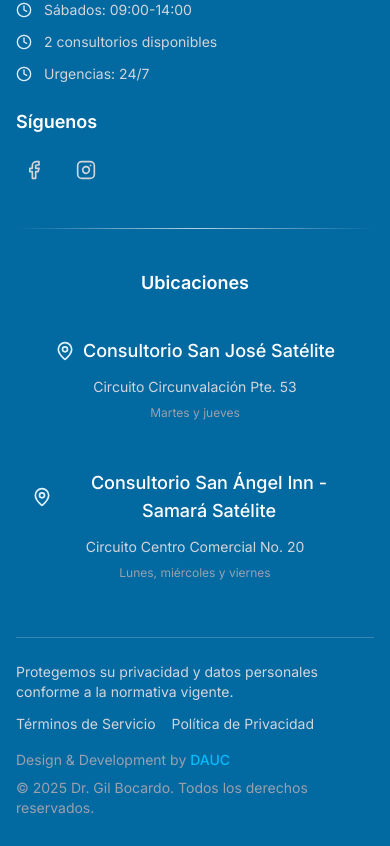
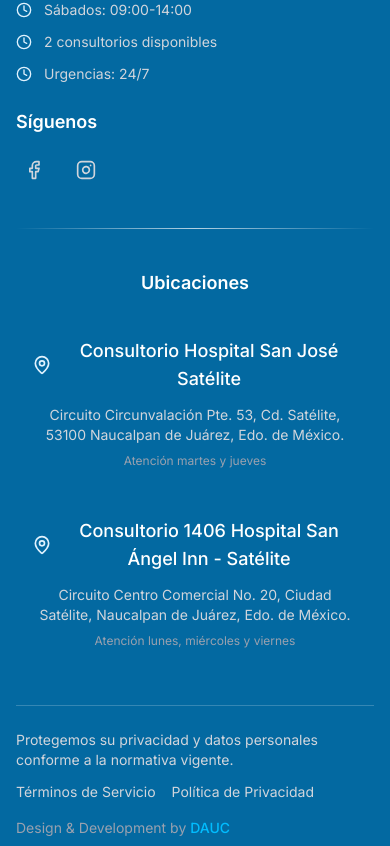
Before and after one commit to Team3DD/v1, a Next.js app: page /blog in a window 390 px wide. Shown: the part 7795-8641 px from the top of the page. Built offline with nearby package versions, Linux system fonts and the light colour scheme.

Commit message:
Actualiza button

```diff
--- a/app/citas/page.tsx
+++ b/app/citas/page.tsx
@@ -20,8 +20,9 @@ const MapCard = ({
   googleMapsUrl: string
 }) => {
   return (
-    <div className="bg-white rounded-xl shadow-lg border border-gray-200 overflow-hidden">
-      <div className="h-80 bg-gray-100 relative">
+    <div className="bg-white rounded-xl shadow-lg border border-gray-200 overflow-hidden flex flex-col h-full">
+      {/* Mapa - Ocupa la parte superior */}
+      <div className="h-80 w-full bg-gray-100 relative shrink-0">
         <iframe
           src={mapSrc}
           width="100%"
@@ -32,29 +33,31 @@ const MapCard = ({
           referrerPolicy="no-referrer-when-downgrade"
           title={`Mapa de ${title}`}
         />
-        <a
-          href={googleMapsUrl}
-          target="_blank"
-          rel="noopener noreferrer"
-          className="absolute inset-0 bg-transparent hover:bg-black hover:bg-opacity-5 transition-all duration-300 flex items-center justify-center group"
-        >
-          <div className="bg-white bg-opacity-90 px-3 py-1 rounded-md opacity-0 group-hover:opacity-100 transition-opacity duration-300 pointer-events-none">
-            <span className="text-xs font-medium text-gray-700">Abrir en Google Maps</span>
-          </div>
-        </a>
       </div>
-      <div className="p-4 grid grid-cols-1 md:grid-cols-2 gap-2 items-end" style={{ backgroundColor: 'var(--medical-light)' }}>
-        <div>
-          <h4 className="font-bold text-lg mb-1" style={{ color: 'var(--medical-primary)' }}>{title}</h4>
-          <p className="text-sm mb-1" style={{ color: 'var(--medical-secondary)' }}>{address}</p>
-          <p className="text-sm font-medium" style={{ color: 'var(--medical-secondary)' }}>{schedule}</p>
+
+      {/* Bloque inferior de información (estilo tarjeta azul) */}
+      <div
+        className="p-5 flex-1 flex flex-col sm:flex-row sm:items-end justify-between gap-4"
+        style={{ backgroundColor: 'var(--medical-light)' }}
+      >
+        <div className="flex flex-col gap-1">
+          <h4 className="font-bold text-lg leading-tight" style={{ color: 'var(--medical-primary)' }}>
+            {title}
+          </h4>
+          <p className="text-sm leading-relaxed" style={{ color: 'var(--medical-secondary)' }}>
+            {address}
+          </p>
+          <p className="text-sm font-medium mt-0.5" style={{ color: 'var(--medical-secondary)' }}>
+            {schedule}
+          </p>
         </div>
-        <div className="flex justify-end">
+
+        <div className="flex justify-start sm:justify-end shrink-0">
           <a
             href={googleMapsUrl}
             target="_blank"
             rel="noopener noreferrer"
-            className="inline-flex items-center px-4 py-2 rounded-lg font-medium transition-all duration-300 hover:scale-105"
+            className="inline-flex items-center justify-center px-5 py-2.5 rounded-lg font-medium text-sm transition-all duration-300 hover:scale-105 shadow-sm whitespace-nowrap"
             style={{ backgroundColor: 'var(--medical-accent)', color: 'var(--medical-white)' }}
           >
             <MapPin className="mr-2 h-4 w-4" /> Ver en Google Maps
@@ -197,21 +200,21 @@ Por favor confirmar disponibilidad.`
 }
 
   const consultoriosData = [
-    {
-      title: "Hospital San José Satélite",
-      address: "Circuito Circunvalación Pte. 53",
-      schedule: "Martes y jueves",
-      mapSrc: "https://maps.google.com/maps?q=19.5102,-99.2384&t=&z=16&ie=UTF8&output=embed",
-      googleMapsUrl: "https://maps.google.com/?q=19.5102,-99.2384"
-    },
-    {
-      title: "Hospital San Ángel Inn Satélite",
-      address: "Circuito Centro Comercial No. 20",
-      schedule: "Lunes, miércoles y viernes",
-      mapSrc: "https://maps.google.com/maps?q=19.5089,-99.2389&t=&z=16&ie=UTF8&output=embed",
-      googleMapsUrl: "https://maps.google.com/?q=19.5089,-99.2389"
-    }
-  ]
+  {
+    title: "Consultorio Hospital San José Satélite",
+    address: "Circuito Circunvalación Pte. 53, Cd. Satélite, 53100 Naucalpan de Juárez, Edo. de México.",
+    schedule: "Atención martes y jueves",
+    mapSrc: "https://maps.google.com/maps?q=Hospital+San+José+Satélite,+Circuito+Circunvalación+Pte.+53,+Naucalpan&t=&z=16&ie=UTF8&output=embed",
+    googleMapsUrl: "https://maps.app.goo.gl/hjWJxr3A2ZkNrUX18"
+  },
+  {
+    title: "Consultorio 1406 Hospital San Ángel Inn - Satélite",
+    address: "Circuito Centro Comercial No. 20, Ciudad Satélite, Naucalpan de Juárez, Edo. de México.",
+    schedule: "Atención lunes, miércoles y viernes",
+    mapSrc: "https://maps.google.com/maps?q=Hospital+San+Ángel+Inn+Satélite,+Circuito+Centro+Comercial+No.+20,+Naucalpan&t=&z=16&ie=UTF8&output=embed",
+    googleMapsUrl: "https://maps.app.goo.gl/1JX98yKs1aki7EuAA"
+  }
+]
 
   return (
     <main className="min-h-screen">
--- a/components/footer.tsx
+++ b/components/footer.tsx
@@ -44,14 +44,14 @@ const FOOTER_CONFIG: FooterConfig = {
   },
   locations: [
     {
-      name: "Consultorio San José Satélite",
-      address: "Circuito Circunvalación Pte. 53",
-      days: "Martes y jueves"
+      name: "Consultorio Hospital San José Satélite",
+      address: "Circuito Circunvalación Pte. 53, Cd. Satélite, 53100 Naucalpan de Juárez, Edo. de México.",
+      days: "Atención martes y jueves"
     },
     {
-      name: "Consultorio San Ángel Inn - Samará Satélite",
-      address: "Circuito Centro Comercial No. 20",
-      days: "Lunes, miércoles y viernes"
+      name: "Consultorio 1406 Hospital San Ángel Inn - Satélite",
+      address: "Circuito Centro Comercial No. 20, Ciudad Satélite, Naucalpan de Juárez, Edo. de México.",
+      days: "Atención lunes, miércoles y viernes"
     }
   ],
   services: [
@@ -224,7 +224,7 @@ const ContactSection = ({ email }: { email: string }) => {
           <button
             className="px-6 py-2 rounded-lg font-medium transition-all duration-300 hover:scale-105 text-center min-w-[140px] bg-[var(--destructive)]/80 hover:bg-[var(--destructive)] text-white/90"
           >
-            Urgencias
+            55 2343 1295
           </button>
         </a>
         <div>
--- a/components/header.tsx
+++ b/components/header.tsx
@@ -199,7 +199,7 @@ export default function Header() {
                   <Button variant="destructive" className={`transition-all duration-300 hover:scale-105 ${
                     isScrolled ? "px-4 py-2 text-sm" : ""
                   }`}>
-                    Urgencias
+                    55 2343 1295
                   </Button>
                 </a>
               </nav>
@@ -246,7 +246,7 @@ export default function Header() {
               <div className="pt-3 border-t" style={{ borderColor: "var(--medical-light)" }}>
                 <a href={getWhatsAppUrl()} target="_blank" rel="noopener noreferrer" onClick={handleLinkClick}>
                   <Button variant="destructive" className="w-full">
-                    Urgencias
+                    55 2343 1295
                   </Button>
                 </a>
               </div>
--- a/components/locations-section.tsx
+++ b/components/locations-section.tsx
@@ -1,6 +1,6 @@
 "use client"
 
-import { MapPin, Phone } from "lucide-react"
+import { Phone, MessageCircle } from "lucide-react"
 import { motion } from "framer-motion"
 import Link from "next/link"
 import { useState, useEffect } from "react"
@@ -9,25 +9,34 @@ interface Location {
   name: string
   address: string
   days: string
+  phone?: string
+  whatsapp?: string
   link: string
   mapSrc: string
 }
 
 const locations: Location[] = [
   {
-    name: "Hospital San José Satélite",
-    address: "Circuito Circunvalación Pte. 53",
-    days: "Martes y jueves",
-    link: "https://maps.google.com/?q=19.5102,-99.2384",
-    mapSrc: "https://maps.google.com/maps?q=19.5102,-99.2384&t=&z=16&ie=UTF8&output=embed"
+    name: "Consultorio Hospital San José Satélite",
+    address:
+      "Circuito Circunvalación Pte. 53, Cd. Satélite, 53100 Naucalpan de Juárez, Edo. de México.",
+    days: "Atención martes y jueves",
+    phone: "55 5572 8930 ext. 522",
+    link: "https://maps.app.goo.gl/hjWJxr3A2ZkNrUX18",
+    mapSrc:
+      "https://maps.google.com/maps?q=Hospital+San+José+Satélite,+Circuito+Circunvalación+Pte.+53,+Naucalpan&t=&z=16&ie=UTF8&output=embed",
   },
   {
-    name: "Hospital San Ángel Inn Satélite",
-    address: "Circuito Centro Comercial No. 20",
-    days: "Lunes, miércoles y viernes",
-    link: "https://maps.google.com/?q=19.5089,-99.2389",
-    mapSrc: "https://maps.google.com/maps?q=19.5089,-99.2389&t=&z=16&ie=UTF8&output=embed"
-  }
+    name: "Consultorio 1406 Hospital San Ángel Inn - Satélite",
+    address:
+      "Circuito Centro Comercial No. 20, Ciudad Satélite, Naucalpan de Juárez, Edo. de México.",
+    days: "Atención lunes, miércoles y viernes",
+    phone: "55 1675 4809",
+    whatsapp: "55 9188 3839",
+    link: "https://maps.app.goo.gl/1JX98yKs1aki7EuAA",
+    mapSrc:
+      "https://maps.google.com/maps?q=Hospital+San+Ángel+Inn+Satélite,+Circuito+Centro+Comercial+No.+20,+Naucalpan&t=&z=16&ie=UTF8&output=embed",
+  },
 ]
 
 export default function LocationsSection() {
@@ -36,37 +45,46 @@ export default function LocationsSection() {
   useEffect(() => {
     const getGreeting = () => {
       const now = new Date()
-      const mexicoTime = new Date(now.toLocaleString("en-US", { timeZone: "America/Mexico_City" }))
+      const mexicoTime = new Date(
+        now.toLocaleString("en-US", {
+          timeZone: "America/Mexico_City",
+        })
+      )
+
       const hours = mexicoTime.getHours()
+
       if (hours >= 6 && hours < 12) return "Buenos días"
       if (hours >= 12 && hours < 19) return "Buenas tardes"
       return "Buenas noches"
     }
+
     setGreeting(getGreeting())
   }, [])
 
   const getWhatsAppUrl = () => {
     const message = `${greeting}, Dr. Gil Bocardo, tengo una emergencia, espero me pueda atender.`
-    return `https://wa.me/525512345678?text=${encodeURIComponent(message)}`
+
+    return `https://wa.me/525523431295?text=${encodeURIComponent(message)}`
   }
 
   return (
     <section className="py-16 lg:py-20 bg-white overflow-hidden">
-      <div className="max-w-6xl mx-auto px-4 sm:px-6 lg:px-8 w-full">
-        {/* Title */}
+      <div className="max-w-7xl mx-auto px-4 sm:px-6 lg:px-8 w-full">
         <motion.div
           initial={{ opacity: 0, y: -20 }}
           whileInView={{ opacity: 1, y: 0 }}
           viewport={{ once: true }}
           transition={{ duration: 0.6 }}
-          className="text-center mb-12"
+          className="text-center mb-12 lg:mb-16"
         >
-          <h2 className="text-3xl lg:text-4xl font-serif font-bold mb-4 break-words" style={{ color: "var(--medical-primary)" }}>
+          <h2
+            className="text-3xl lg:text-4xl font-serif font-bold break-words"
+            style={{ color: "var(--medical-primary)" }}
+          >
             Ubicaciones
           </h2>
         </motion.div>
 
-        {/* Locations Grid - Cards with Maps */}
         <motion.div
           initial={{ opacity: 0, y: 20 }}
           whileInView={{ opacity: 1, y: 0 }}
@@ -81,68 +99,116 @@ export default function LocationsSection() {
               whileInView={{ opacity: 1, y: 0 }}
               viewport={{ once: true }}
               transition={{ duration: 0.6, delay: 0.3 + index * 0.1 }}
-              className="bg-white rounded-xl shadow-lg border border-gray-200 overflow-hidden hover:shadow-xl transition-all duration-300 w-full max-w-full"
+              className="rounded-xl shadow-lg border border-gray-200 overflow-hidden hover:shadow-xl transition-all duration-300 w-full max-w-full"
+              style={{ backgroundColor: "var(--medical-light)" }}
             >
-              {/* Map Container */}
               <div className="h-64 bg-gray-100 relative overflow-hidden">
                 <iframe
                   src={location.mapSrc}
                   width="100%"
                   height="100%"
-                  style={{ border: 0, filter: 'grayscale(0.2)' }}
+                  style={{ border: 0, filter: "grayscale(0.2)" }}
                   allowFullScreen={false}
                   loading="lazy"
                   referrerPolicy="no-referrer-when-downgrade"
                   title={`Mapa de ${location.name}`}
                 />
-                {/* Overlay para click directo a Google Maps */}
+
                 <a
                   href={location.link}
                   target="_blank"
                   rel="noopener noreferrer"
-                  className="absolute inset-0 bg-transparent hover:bg-black hover:bg-opacity-5 transition-all duration-300 flex items-center justify-center group"
+                  className="absolute inset-0 bg-transparent hover:bg-black/10 transition-all duration-300 flex items-center justify-center group"
                 >
                   <div className="bg-white bg-opacity-90 px-3 py-1 rounded-md opacity-0 group-hover:opacity-100 transition-opacity duration-300 pointer-events-none">
-                    <span className="text-xs font-medium text-gray-700">Abrir en Google Maps</span>
+                    <span className="text-xs font-medium text-gray-700">
+                      Abrir en Google Maps
+                    </span>
                   </div>
                 </a>
               </div>
 
-              {/* Card Footer - Solo información */}
-              <div className="p-6 w-full" style={{ backgroundColor: 'var(--medical-light)' }}>
-                <h4 className="font-bold text-lg mb-2 break-words" style={{ color: 'var(--medical-primary)' }}>
+              <div className="p-6 lg:p-8 w-full">
+                {/* Título */}
+                <h4
+                  className="font-bold text-xl lg:text-2xl break-words mb-4"
+                  style={{ color: "var(--medical-primary)" }}
+                >
                   {location.name}
                 </h4>
-                <p className="text-sm mb-1 break-words" style={{ color: 'var(--medical-secondary)' }}>
+
+                {/* Dirección */}
+                <p
+                  className="text-sm lg:text-base break-words leading-relaxed mb-3"
+                  style={{ color: "var(--medical-secondary)" }}
+                >
                   {location.address}
                 </p>
-                <p className="text-sm font-medium break-words" style={{ color: 'var(--medical-secondary)' }}>
+
+                {/* Días de atención */}
+                <p
+                  className="text-sm lg:text-base font-medium break-words mb-4"
+                  style={{ color: "var(--medical-secondary)" }}
+                >
                   {location.days}
                 </p>
+
+                {/* Línea divisoria */}
+                <div className="border-t border-gray-200/60 mb-4"></div>
+
+                {/* Teléfonos */}
+                <div className="space-y-3">
+                  {location.phone && (
+                    <p
+                      className="text-sm lg:text-base break-words flex items-center gap-3"
+                      style={{ color: "var(--medical-secondary)" }}
+                    >
+                      <Phone className="h-4 w-4 lg:h-5 lg:w-5 flex-shrink-0" />
+                      <span>{location.phone}</span>
+                    </p>
+                  )}
+
+                  {location.whatsapp && (
+                    <p
+                      className="text-sm lg:text-base break-words flex items-center gap-3"
+                      style={{ color: "var(--medical-secondary)" }}
+                    >
+                      <MessageCircle className="h-4 w-4 lg:h-5 lg:w-5 flex-shrink-0" />
+                      <span>{location.whatsapp}</span>
+                    </p>
+                  )}
+                </div>
               </div>
             </motion.div>
           ))}
         </motion.div>
 
-        {/* Contact CTA Section */}
         <motion.div
           initial={{ opacity: 0, y: 20 }}
           whileInView={{ opacity: 1, y: 0 }}
           viewport={{ once: true }}
           transition={{ duration: 0.6, delay: 0.4 }}
-          className="text-center mt-16 p-8 rounded-2xl w-full max-w-full"
+          className="text-center mt-16 lg:mt-20 p-8 lg:p-10 rounded-2xl w-full max-w-full"
           style={{
             backgroundColor: "var(--medical-neutral)",
             border: "2px solid var(--medical-light)"
           }}
         >
-          <h3 className="text-2xl font-serif font-bold mb-4 break-words" style={{ color: "var(--medical-primary)" }}>
+          <h3
+            className="text-2xl lg:text-3xl font-serif font-bold mb-4 break-words"
+            style={{ color: "var(--medical-primary)" }}
+          >
             ¿Listo para agendar tu consulta?
           </h3>
-          <p className="text-lg mb-6 max-w-2xl mx-auto break-words" style={{ color: "var(--medical-secondary)" }}>
+
+          <p
+            className="text-base lg:text-lg mb-8 max-w-2xl mx-auto break-words leading-relaxed"
+            style={{ color: "var(--medical-secondary)" }}
+          >
             Nuestro equipo está disponible para atenderte en cualquiera de nuestras ubicaciones.
             Contáctanos para programar tu cita.
           </p>
+
           <div className="flex flex-col sm:flex-row gap-4 justify-center items-center w-full">
             <Link
               href="/citas"
@@ -154,6 +220,7 @@ export default function LocationsSection() {
             >
               Contactar ahora
             </Link>
+
             <a
               href={getWhatsAppUrl()}
               target="_blank"
--- a/components/services-section.tsx
+++ b/components/services-section.tsx
@@ -304,7 +304,7 @@ export default function ServicesSection() {
           <Link href="/citas">
             <Button
               size={isMobile ? "default" : "lg"}
-              className="btn-medical hover:scale-105 transition-all duration-300 hover:shadow-lg text-sm sm:text-base px-6 sm:px-8"
+              className="btn-default hover:scale-105 transition-all duration-300 hover:shadow-lg text-sm sm:text-base px-6 sm:px-8"
             >
               Agendar Consulta
             </Button>
@@ -428,7 +428,7 @@ export default function ServicesSection() {
                 <div className="mt-6 sm:mt-8 text-center">
                   <Link href="/citas">
                     <Button
-                      className="btn-medical w-full sm:w-auto text-sm sm:text-base px-6 sm:px-8"
+                      className="btn-default w-full sm:w-auto text-sm sm:text-base px-6 sm:px-8"
                       size={isMobile ? "default" : "lg"}
                     >
                       Agendar Consulta
```
